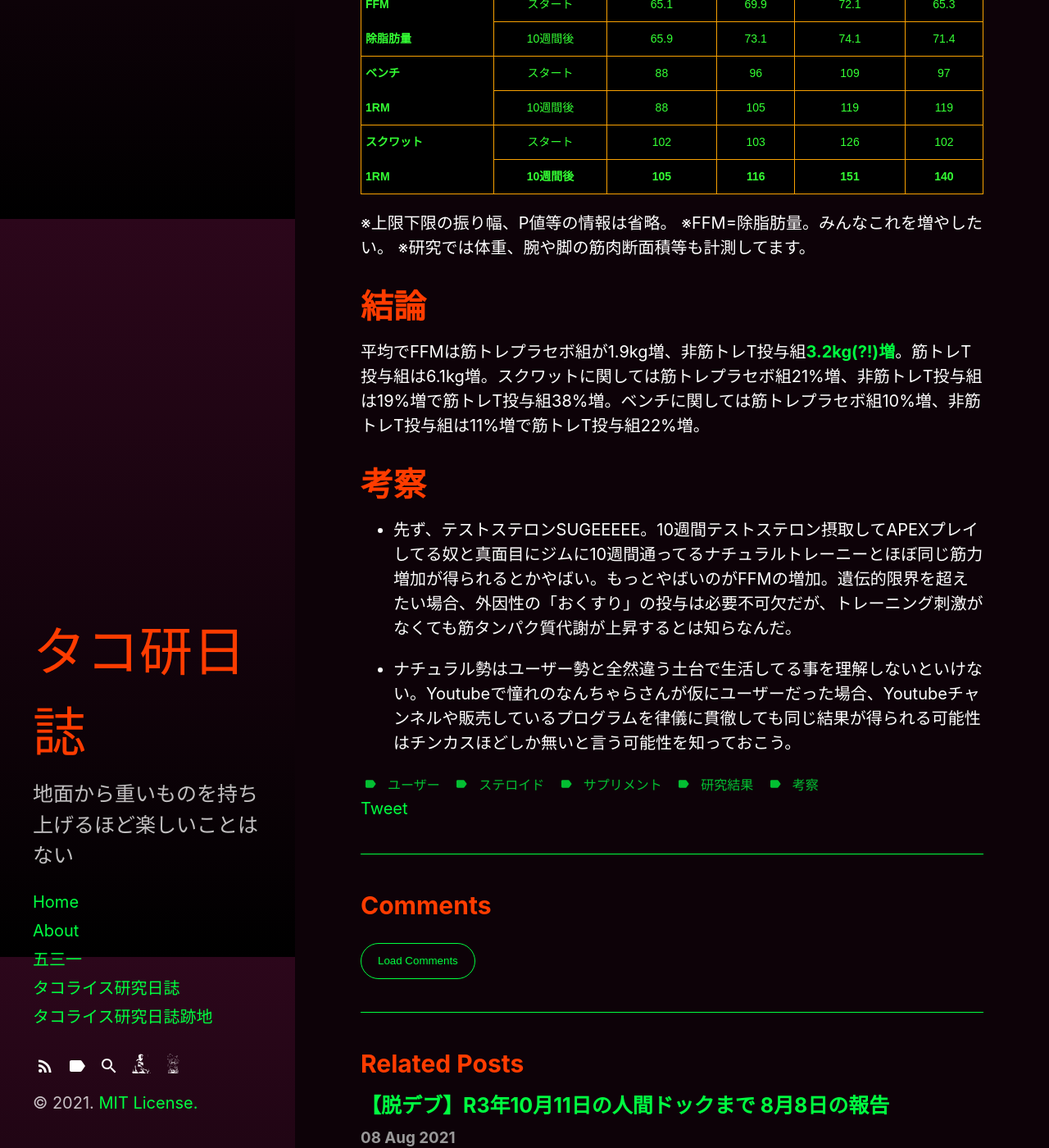
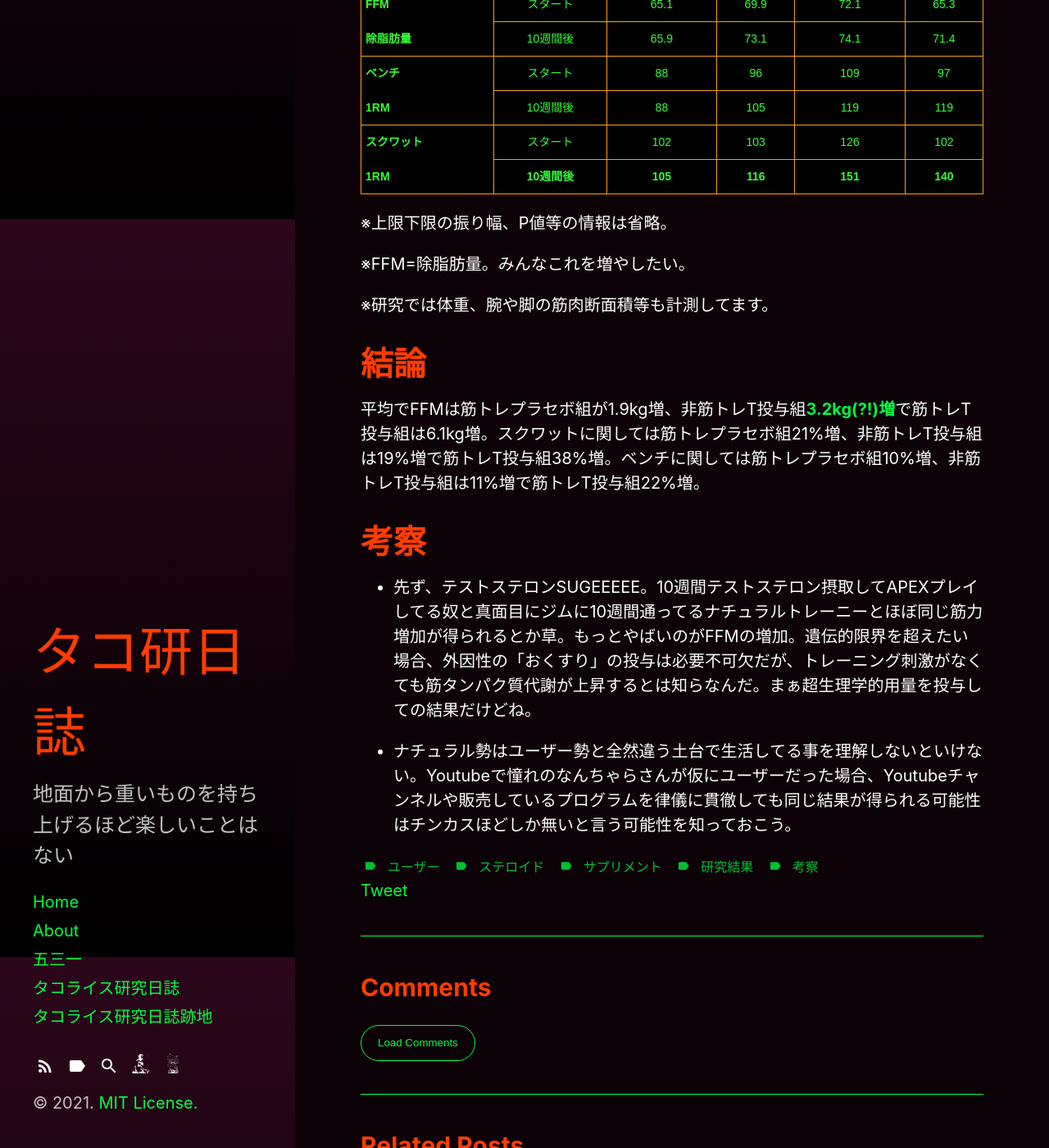
Before and after one commit to buckybean/buckybean.github.io, a Jekyll site: the page built from _posts/tacokennisshi/2021-08-09-MPMD.md, in a window 1280 px wide and 1400 px high, scrolled down 2433 px. Shown: the whole window at 82% size. Built offline with Jekyll 4.4.1, drawn with Linux system fonts in a browser that asks for light colours; comment, search, counter and statistics services are not loaded.

Commit message:
Update 2021-08-09-MPMD.md

```diff
--- a/_posts/tacokennisshi/2021-08-09-MPMD.md
+++ b/_posts/tacokennisshi/2021-08-09-MPMD.md
@@ -127,13 +127,15 @@ Shalender Bhasin, M.D., Thomas W. Storer, Ph.D., Nancy Berman, Ph.D., Carlos Cal
 </table></div>
 
 ※上限下限の振り幅、P値等の情報は省略。
+
 ※FFM=除脂肪量。みんなこれを増やしたい。
+
 ※研究では体重、腕や脚の筋肉断面積等も計測してます。
 
 # 結論
-平均でFFMは筋トレプラセボ組が1.9kg増、非筋トレT投与組**3.2kg(?!)増**。筋トレT投与組は6.1kg増。スクワットに関しては筋トレプラセボ組21%増、非筋トレT投与組は19%増で筋トレT投与組38%増。ベンチに関しては筋トレプラセボ組10%増、非筋トレT投与組は11%増で筋トレT投与組22%増。
+平均でFFMは筋トレプラセボ組が1.9kg増、非筋トレT投与組**3.2kg(?!)増**で筋トレT投与組は6.1kg増。スクワットに関しては筋トレプラセボ組21%増、非筋トレT投与組は19%増で筋トレT投与組38%増。ベンチに関しては筋トレプラセボ組10%増、非筋トレT投与組は11%増で筋トレT投与組22%増。
 
 # 考察
-- 先ず、テストステロンSUGEEEEE。10週間テストステロン摂取してAPEXプレイしてる奴と真面目にジムに10週間通ってるナチュラルトレーニーとほぼ同じ筋力増加が得られるとかやばい。もっとやばいのがFFMの増加。遺伝的限界を超えたい場合、外因性の「おくすり」の投与は必要不可欠だが、トレーニング刺激がなくても筋タンパク質代謝が上昇するとは知らなんだ。
+- 先ず、テストステロンSUGEEEEE。10週間テストステロン摂取してAPEXプレイしてる奴と真面目にジムに10週間通ってるナチュラルトレーニーとほぼ同じ筋力増加が得られるとか草。もっとやばいのがFFMの増加。遺伝的限界を超えたい場合、外因性の「おくすり」の投与は必要不可欠だが、トレーニング刺激がなくても筋タンパク質代謝が上昇するとは知らなんだ。まぁ超生理学的用量を投与しての結果だけどね。
 
 - ナチュラル勢はユーザー勢と全然違う土台で生活してる事を理解しないといけない。Youtubeで憧れのなんちゃらさんが仮にユーザーだった場合、Youtubeチャンネルや販売しているプログラムを律儀に貫徹しても同じ結果が得られる可能性はチンカスほどしか無いと言う可能性を知っておこう。
```
